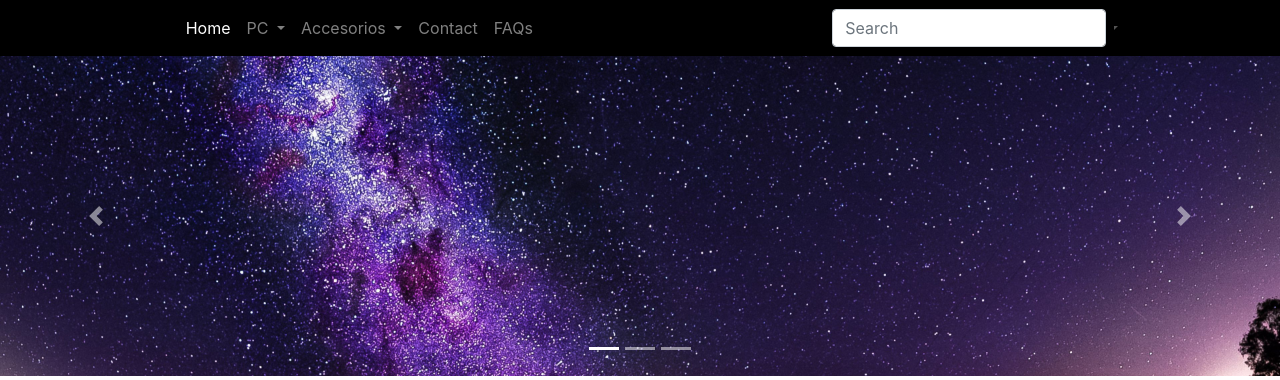
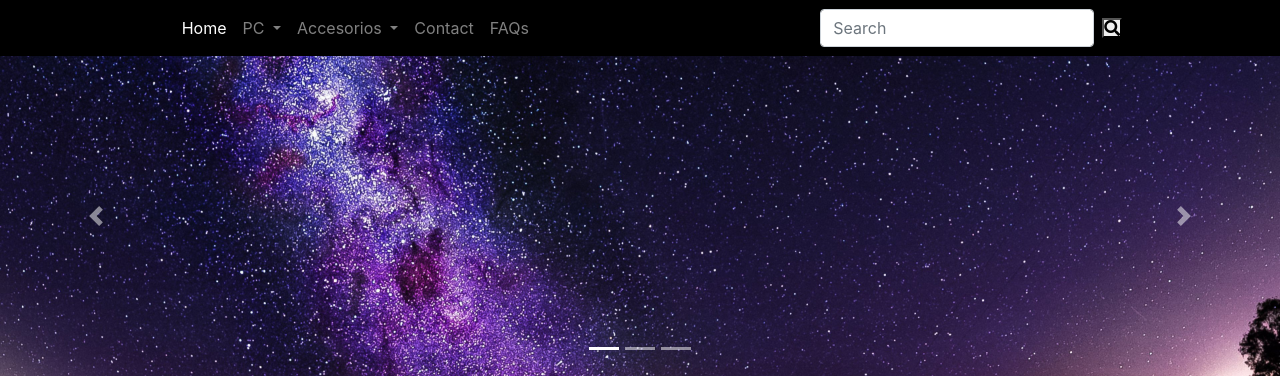
Before and after one commit to Enzocons/proyecto_integrador, a PHP site: page / in a window 1280 px wide. Shown: the top 380 px of the page. Run offline with PHP 8.4, Linux system fonts and the light colour scheme; some libraries are stand-ins or nearby versions.

Commit message:
icono search

```diff
--- a/index.php
+++ b/index.php
@@ -6,6 +6,7 @@
     <title>::BlackEye Gaming ::</title>
     <meta name="viewport" content="width=device-width, initial-scale=1">
     <link rel="stylesheet" href="https://stackpath.bootstrapcdn.com/bootstrap/4.3.1/css/bootstrap.min.css" integrity="sha384-ggOyR0iXCbMQv3Xipma34MD+dH/1fQ784/j6cY/iJTQUOhcWr7x9JvoRxT2MZw1T" crossorigin="anonymous">
+    <link rel="stylesheet" href="https://use.fontawesome.com/releases/v5.8.1/css/all.css" integrity="sha384-50oBUHEmvpQ+1lW4y57PTFmhCaXp0ML5d60M1M7uH2+nqUivzIebhndOJK28anvf" crossorigin="anonymous">
     <link rel="stylesheet" type="text/css" media="screen" href="css/master.css">
     <link rel="stylesheet" href="css/master.css">
 </head>
```
